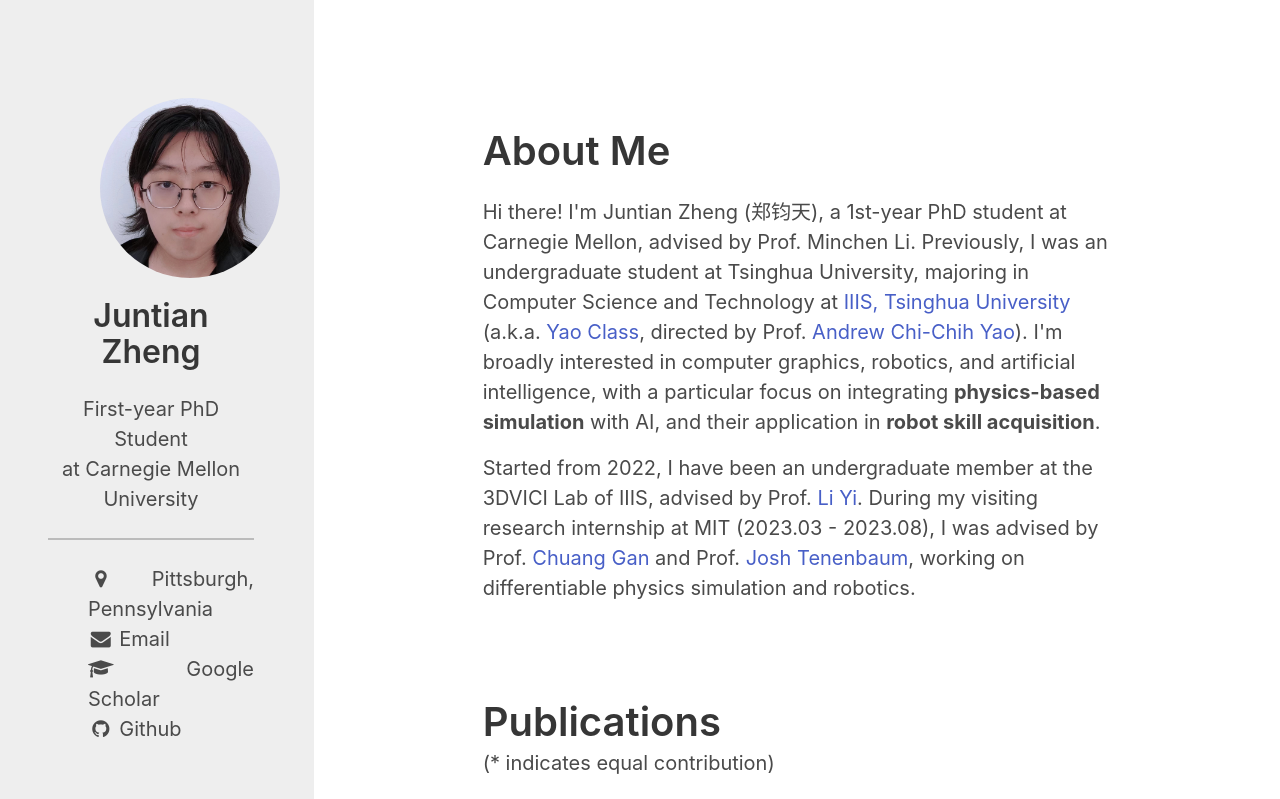
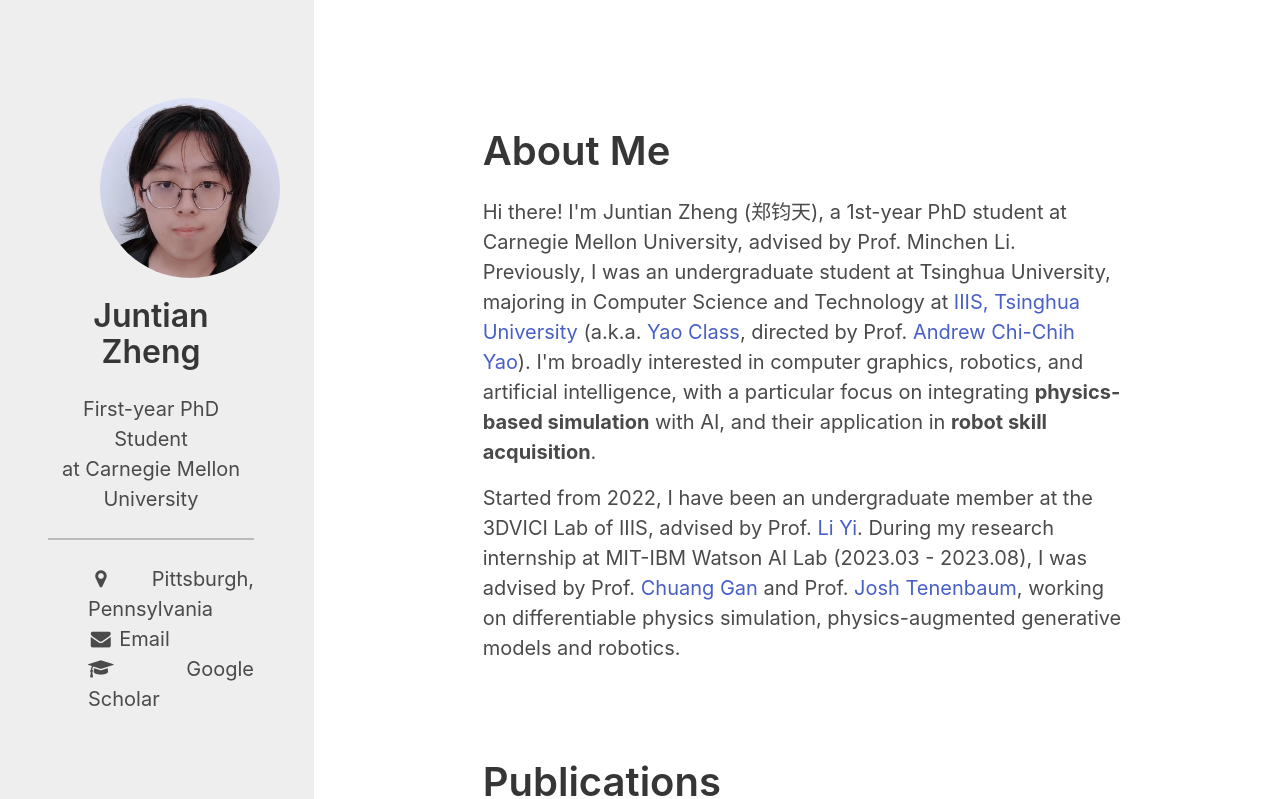
Before and after one commit to jt-zheng/jt-zheng.github.io, a plain HTML site: page index.html in a window 1280 px wide. Shown: the top 799 px of the page. Drawn offline with nearby package versions, Linux system fonts and the light colour scheme.

Commit message:
Update index.html

```diff
--- a/index.html
+++ b/index.html
@@ -37,12 +37,12 @@
                             Google Scholar
                         </a>
                     </div>
-                    <div>
+<!--                     <div>
                         <a class="black" href="https://github.com/Alif-01/">
                             <i class="fa fa-fw fa-github" aria-hidden="true"></i>
                             Github
                         </a>
-                    </div>
+                    </div> -->
                 </div>
             </section>
         </div>
@@ -52,10 +52,10 @@
                 <section class="section" style="margin-top: 80px;">
                     <h1 class="title is-2">About Me</h1>
                     <p class="is-size-5">
-                        Hi there! I'm Juntian Zheng (郑钧天), a 1st-year PhD student at Carnegie Mellon, advised by Prof. Minchen Li. Previously, I was an undergraduate student at Tsinghua University, majoring in Computer Science and Technology at <a href="https://iiis.tsinghua.edu.cn/">IIIS, Tsinghua University</a> (a.k.a. <a href="https://iiis.tsinghua.edu.cn/en/yaoclass/">Yao Class</a>, directed by Prof. <a href="https://iiis.tsinghua.edu.cn/yao/">Andrew Chi-Chih Yao</a>). I'm broadly interested in computer graphics, robotics, and artificial intelligence, with a particular focus on integrating <b>physics-based simulation</b> with AI, and their application in <b>robot skill acquisition</b>.
+                        Hi there! I'm Juntian Zheng (郑钧天), a 1st-year PhD student at Carnegie Mellon University, advised by Prof. Minchen Li. Previously, I was an undergraduate student at Tsinghua University, majoring in Computer Science and Technology at <a href="https://iiis.tsinghua.edu.cn/">IIIS, Tsinghua University</a> (a.k.a. <a href="https://iiis.tsinghua.edu.cn/en/yaoclass/">Yao Class</a>, directed by Prof. <a href="https://iiis.tsinghua.edu.cn/yao/">Andrew Chi-Chih Yao</a>). I'm broadly interested in computer graphics, robotics, and artificial intelligence, with a particular focus on integrating <b>physics-based simulation</b> with AI, and their application in <b>robot skill acquisition</b>.
                     </p>
                     <p class="is-size-5 mt-4">
-                        Started from 2022, I have been an undergraduate member at the 3DVICI Lab of IIIS, advised by Prof. <a href="https://ericyi.github.io/">Li Yi</a>. During my visiting research internship at MIT (2023.03 - 2023.08), I was advised by Prof. <a href="https://people.csail.mit.edu/ganchuang/">Chuang Gan</a> and Prof. <a href="https://web.mit.edu/cocosci/josh.html">Josh Tenenbaum</a>, working on differentiable physics simulation and robotics.
+                        Started from 2022, I have been an undergraduate member at the 3DVICI Lab of IIIS, advised by Prof. <a href="https://ericyi.github.io/">Li Yi</a>. During my research internship at MIT-IBM Watson AI Lab (2023.03 - 2023.08), I was advised by Prof. <a href="https://people.csail.mit.edu/ganchuang/">Chuang Gan</a> and Prof. <a href="https://web.mit.edu/cocosci/josh.html">Josh Tenenbaum</a>, working on differentiable physics simulation, physics-augmented generative models and robotics.
                     </p>
                 </section>
                 <section class="section is-size-5">
```
